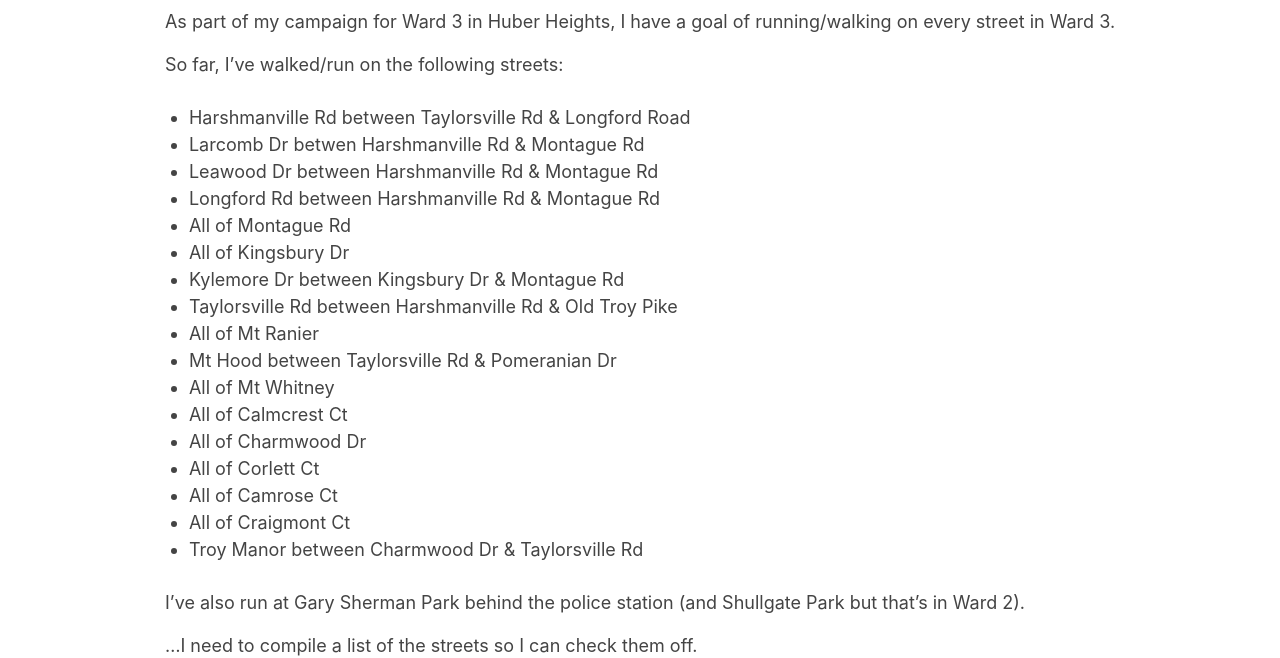
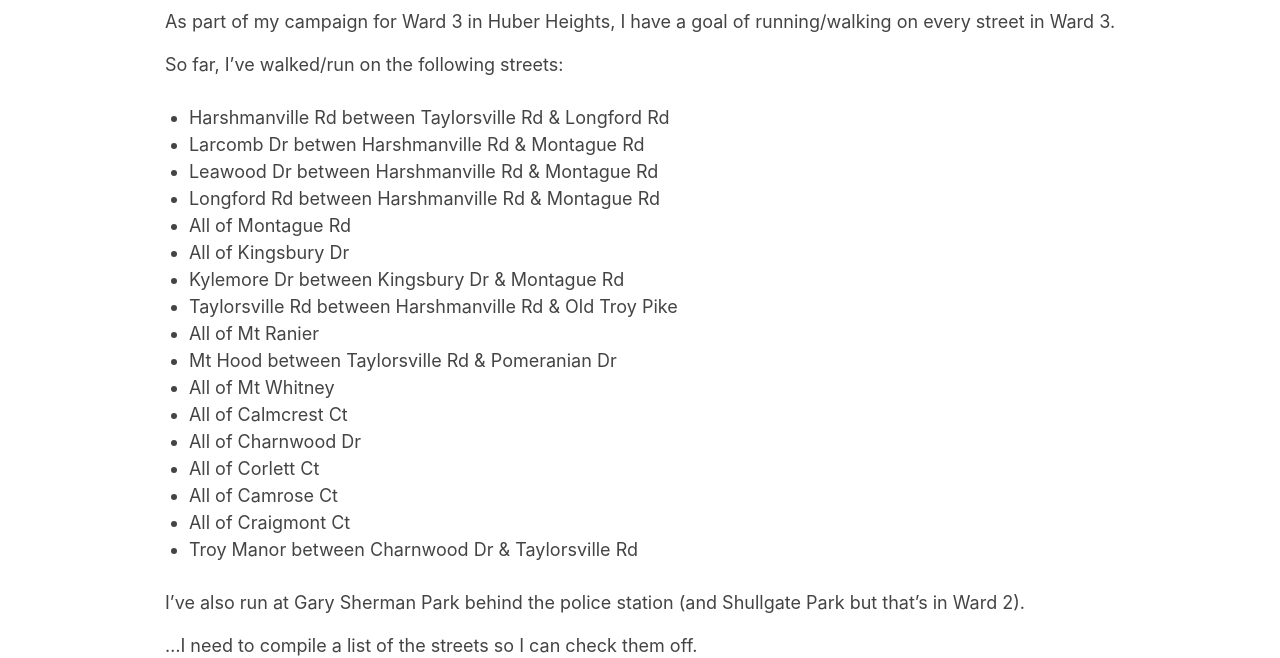
Before and after one commit to hendrixjoseph/joe4huberheights, a Jekyll site: the page built from _posts/2021-03-18-ward-walks.md, in a window 1280 px wide and 900 px high, scrolled down 282 px. Shown: the part 153-811 px from the top of the window. Built offline with Jekyll 4.4.1, drawn with Linux system fonts in a browser that asks for light colours.

Commit message:
fix misspellings

```diff
--- a/_posts/2021-03-18-ward-walks.md
+++ b/_posts/2021-03-18-ward-walks.md
@@ -7,7 +7,7 @@ As part of my campaign for Ward 3 in Huber Heights, I have a goal of running/wal
 
 So far, I've walked/run on the following streets:
 
-* Harshmanville Rd between Taylorsville Rd & Longford Road
+* Harshmanville Rd between Taylorsville Rd & Longford Rd
 * Larcomb Dr betwen Harshmanville Rd & Montague Rd
 * Leawood Dr between Harshmanville Rd & Montague Rd
 * Longford Rd between Harshmanville Rd & Montague Rd
@@ -19,11 +19,11 @@ So far, I've walked/run on the following streets:
 * Mt Hood between Taylorsville Rd & Pomeranian Dr
 * All of Mt Whitney
 * All of Calmcrest Ct
-* All of Charmwood Dr
+* All of Charnwood Dr
 * All of Corlett Ct
 * All of Camrose Ct
 * All of Craigmont Ct
-* Troy Manor between Charmwood Dr & Taylorsville Rd
+* Troy Manor between Charnwood Dr & Taylorsville Rd
 
 I've also run at Gary Sherman Park behind the police station (and Shullgate Park but that's in Ward 2).
 
```
